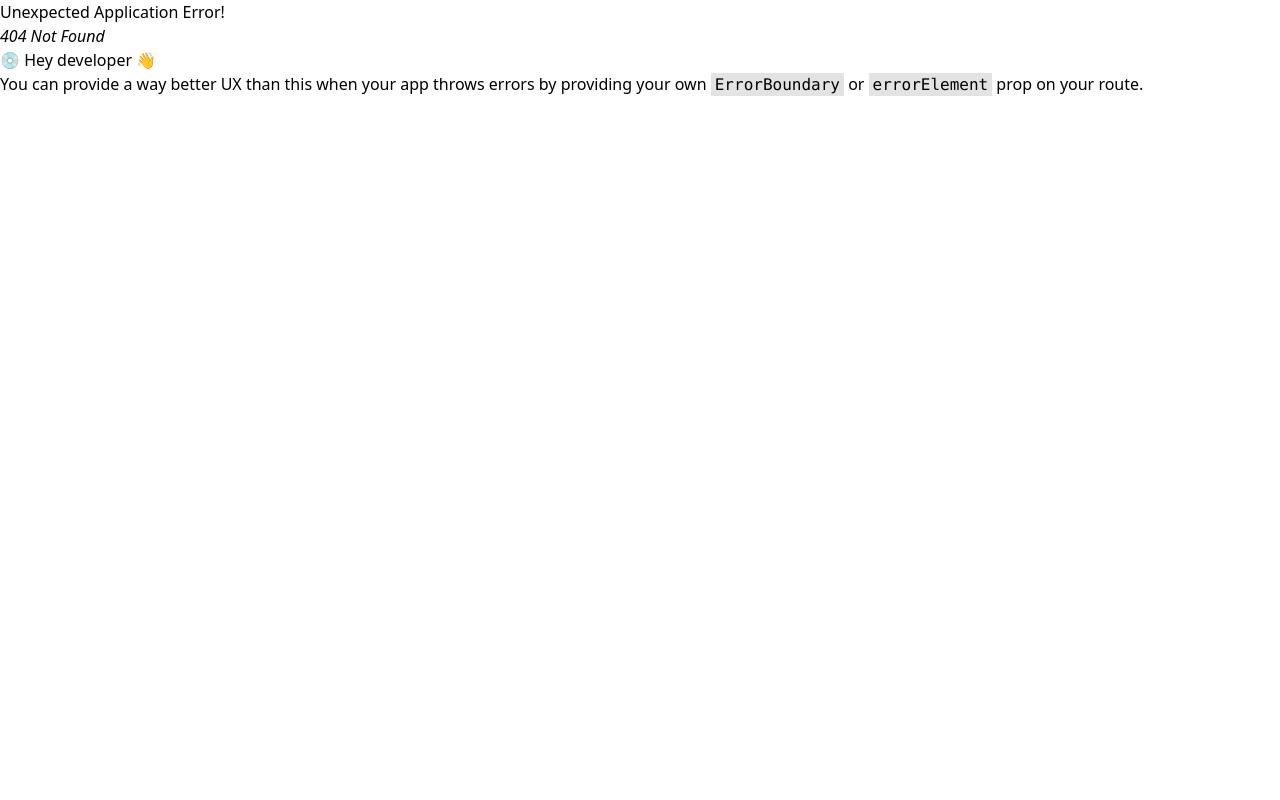
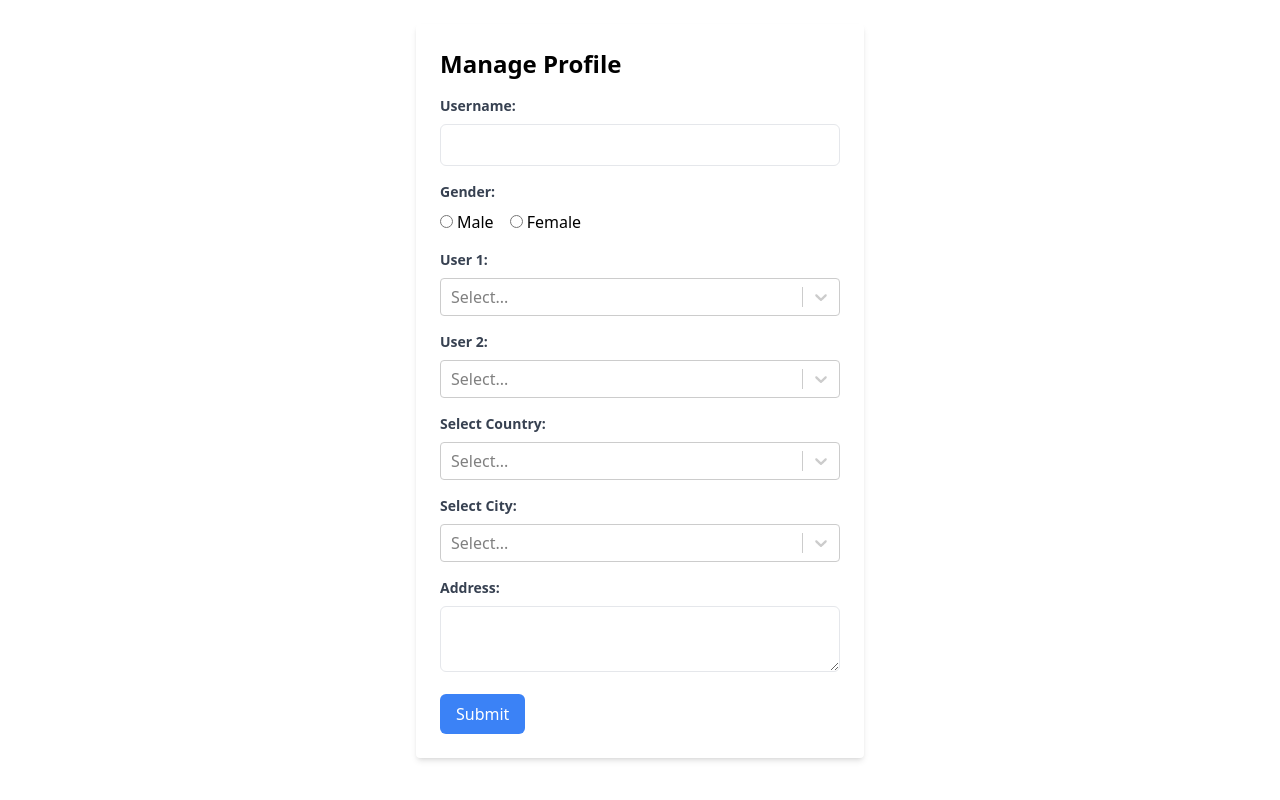
Before and after one commit to SwagatWebDev/netflix-gpt, a React (Create React App) app: page /manage-profile in a window 1280 px wide. Before the commit this address had no page. Built offline with nearby package versions, Linux system fonts and the light colour scheme.

Commit message:
manage profile added

```diff
--- a/package.json
+++ b/package.json
@@ -16,6 +16,7 @@
     "react-redux": "^9.0.4",
     "react-router-dom": "^6.21.1",
     "react-scripts": "5.0.1",
+    "react-select": "^5.8.0",
     "web-vitals": "^2.1.4"
   },
   "scripts": {
--- a/src/components/Body.js
+++ b/src/components/Body.js
@@ -1,6 +1,7 @@
 import Login from "./Login";
 import {createBrowserRouter, RouterProvider} from "react-router-dom";
 import Browse from "./Browse";
+import ManageProfile from "./ManageProfile";
 
 
 const appRouter = createBrowserRouter([
@@ -11,6 +12,10 @@ const appRouter = createBrowserRouter([
     {
         path: "/browse",
         element: <Browse/>,
+    },
+    {
+        path: "/manage-profile",
+        element: <ManageProfile />,
     },
 ]);
 
--- a/src/components/Header.js
+++ b/src/components/Header.js
@@ -91,7 +91,7 @@ export const Header = () => {
                         <ul>
                             <li
                                 className="cursor-pointer text-white flex items-center whitespace-nowrap hover:underline"
-                                onClick={() => console.log("Manager Profiles called")}
+                                onClick={() => () => navigate("/manage-profile")}
                             >
                                 <FontAwesomeIcon icon={faUser} className="mr-2"/>
                                 Manager Profiles
--- /dev/null
+++ b/src/components/ManageProfile.js
@@ -0,0 +1,239 @@
+// ManageProfile.js
+import React, { useState } from 'react';
+import Select from 'react-select';
+
+const ManageProfile = () => {
+    // State for form fields
+    const [username, setUsername] = useState('');
+    const [selectedOptions1, setSelectedOptions1] = useState([]);
+    const [selectedOptions2, setSelectedOptions2] = useState([]);
+    const [gender, setGender] = useState('');
+    const [selectedCountry, setSelectedCountry] = useState(null);
+    const [selectedCity, setSelectedCity] = useState(null);
+    const [additionalText, setAdditionalText] = useState('');
+    const [errors, setErrors] = useState({});
+
+    // Options for the multiselect dropdowns
+    const options1 = [
+        { value: 'Swagat', label: 'Swagat' },
+        { value: 'Ram', label: 'Ram' },
+        { value: 'Hari', label: 'Hari' },
+    ];
+
+    const options2 = [
+        { value: 'Swagat', label: 'Swagat' },
+        { value: 'Ram', label: 'Ram' },
+        { value: 'Hari', label: 'Hari' },
+    ];
+
+    const countries = [
+        { value: 'usa', label: 'USA' },
+        { value: 'canada', label: 'Canada' },
+        { value: 'uk', label: 'United Kingdom' },
+    ];
+
+    const citiesByCountry = {
+        usa: [
+            { value: 'nyc', label: 'New York City' },
+            { value: 'la', label: 'Los Angeles' },
+        ],
+        canada: [
+            { value: 'toronto', label: 'Toronto' },
+            { value: 'vancouver', label: 'Vancouver' },
+        ],
+        uk: [
+            { value: 'london', label: 'London' },
+            { value: 'manchester', label: 'Manchester' },
+        ],
+    };
+
+    // Validation function
+    const validateForm = () => {
+        const errors = {};
+
+        if (username.trim().length < 3) {
+            errors.username = 'Username must be at least 3 characters long';
+        }
+
+        if (selectedOptions1.length === 0) {
+            errors.options1 = 'Please select at least one option';
+        }
+
+        if (selectedOptions2.length === 0) {
+            errors.options2 = 'Please select at least one option';
+        }
+
+        if (!selectedCountry) {
+            errors.country = 'Please select a country';
+        }
+
+        if (!selectedCity) {
+            errors.city = 'Please select a city';
+        }
+
+        setErrors(errors);
+
+        return Object.keys(errors).length === 0;
+    };
+
+    // Event handler for form submission
+    const handleSubmit = (e) => {
+        e.preventDefault();
+
+        // Validate the form
+        if (validateForm()) {
+            // Add your logic here to handle the form submission
+            console.log('Form submitted with values:', {
+                username,
+                selectedOptions1,
+                selectedOptions2,
+                gender,
+                selectedCountry,
+                selectedCity,
+            });
+        } else {
+            console.log('Form has errors. Please fix them.');
+        }
+    };
+
+    // Event handler for country selection
+    const handleCountryChange = (selected) => {
+        setSelectedCountry(selected);
+        setSelectedCity(null); // Reset city when country changes
+    };
+
+    return (
+        <div className="max-w-md mx-auto p-6 bg-white rounded shadow-md mt-6">
+            <h2 className="text-2xl font-bold mb-4">Manage Profile</h2>
+            <form onSubmit={handleSubmit}>
+                {/* Username Textbox */}
+                <div className="mb-4">
+                    <label htmlFor="username" className="block text-gray-700 text-sm font-bold mb-2">
+                        Username:
+                    </label>
+                    <input
+                        type="text"
+                        id="username"
+                        className={`w-full border rounded-md px-3 py-2 ${errors.username ? 'border-red-500' : ''}`}
+                        value={username}
+                        onChange={(e) => setUsername(e.target.value)}
+                    />
+                    {errors.username && <p className="text-red-500 text-sm mt-1">{errors.username}</p>}
+                </div>
+
+                {/* Radio Buttons */}
+                <div className="mb-4">
+                    <label className="block text-gray-700 text-sm font-bold mb-2">Gender:</label>
+                    <div className="flex">
+                        <label className="mr-4">
+                            <input
+                                type="radio"
+                                value="male"
+                                checked={gender === 'male'}
+                                onChange={() => setGender('male')}
+                                className="mr-1"
+                            />
+                            Male
+                        </label>
+                        <label>
+                            <input
+                                type="radio"
+                                value="female"
+                                checked={gender === 'female'}
+                                onChange={() => setGender('female')}
+                                className="mr-1"
+                            />
+                            Female
+                        </label>
+                    </div>
+                </div>
+
+                {/* Multiselect Dropdown 1 */}
+                <div className="mb-4">
+                    <label htmlFor="options1" className="block text-gray-700 text-sm font-bold mb-2">
+                        User 1:
+                    </label>
+                    <Select
+                        id="options1"
+                        isMulti
+                        options={options1}
+                        value={selectedOptions1}
+                        onChange={(selected) => setSelectedOptions1(selected)}
+                        className={`${errors.options1 ? 'border-red-500' : ''}`}
+                    />
+                    {errors.options1 && <p className="text-red-500 text-sm mt-1">{errors.options1}</p>}
+                </div>
+
+                {/* Multiselect Dropdown 2 */}
+                <div className="mb-4">
+                    <label htmlFor="options2" className="block text-gray-700 text-sm font-bold mb-2">
+                        User 2:
+                    </label>
+                    <Select
+                        id="options2"
+                        isMulti
+                        options={options2}
+                        value={selectedOptions2}
+                        onChange={(selected) => setSelectedOptions2(selected)}
+                        className={`${errors.options2 ? 'border-red-500' : ''}`}
+                    />
+                    {errors.options2 && <p className="text-red-500 text-sm mt-1">{errors.options2}</p>}
+                </div>
+
+                {/* Country Dropdown */}
+                <div className="mb-4">
+                    <label htmlFor="country" className="block text-gray-700 text-sm font-bold mb-2">
+                        Select Country:
+                    </label>
+                    <Select
+                        id="country"
+                        options={countries}
+                        value={selectedCountry}
+                        onChange={handleCountryChange}
+                        className={`${errors.country ? 'border-red-500' : ''}`}
+                    />
+                    {errors.country && <p className="text-red-500 text-sm mt-1">{errors.country}</p>}
+                </div>
+
+                {/* City Dropdown (Dependent on Country) */}
+                <div className="mb-4">
+                    <label htmlFor="city" className="block text-gray-700 text-sm font-bold mb-2">
+                        Select City:
+                    </label>
+                    <Select
+                        id="city"
+                        options={selectedCountry ? citiesByCountry[selectedCountry.value] : []}
+                        value={selectedCity}
+                        onChange={(selected) => setSelectedCity(selected)}
+                        className={`${errors.city ? 'border-red-500' : ''}`}
+                    />
+                    {errors.city && <p className="text-red-500 text-sm mt-1">{errors.city}</p>}
+                </div>
+
+                {/* Additional Textbox */}
+                <div className="mb-4">
+                    <label htmlFor="additionalText" className="block text-gray-700 text-sm font-bold mb-2">
+                        Address:
+                    </label>
+                    <textarea
+                        id="additionalText"
+                        className={`w-full border rounded-md px-3 py-2 ${errors.additionalText ? 'border-red-500' : ''}`}
+                        value={additionalText}
+                        onChange={(e) => setAdditionalText(e.target.value)}
+                    />
+                    {errors.additionalText && <p className="text-red-500 text-sm mt-1">{errors.additionalText}</p>}
+                </div>
+
+                {/* Submit Button */}
+                <button
+                    type="submit"
+                    className="bg-blue-500 text-white px-4 py-2 rounded-md hover:bg-blue-600"
+                >
+                    Submit
+                </button>
+            </form>
+        </div>
+    );
+};
+
+export default ManageProfile;
--- /dev/null
+++ b/src/components/UserProfile.js
@@ -0,0 +1,13 @@
+import Header from "./Header";
+import ManageProfile from "./ManageProfile";
+
+const UserProfile = () => {
+    return (
+        <div>
+            <Header/>
+            <ManageProfile/>
+        </div>
+    );
+}
+
+export default UserProfile;
```
Also changed, not shown: 1 other file (tests, documents, lock files or other folders).
